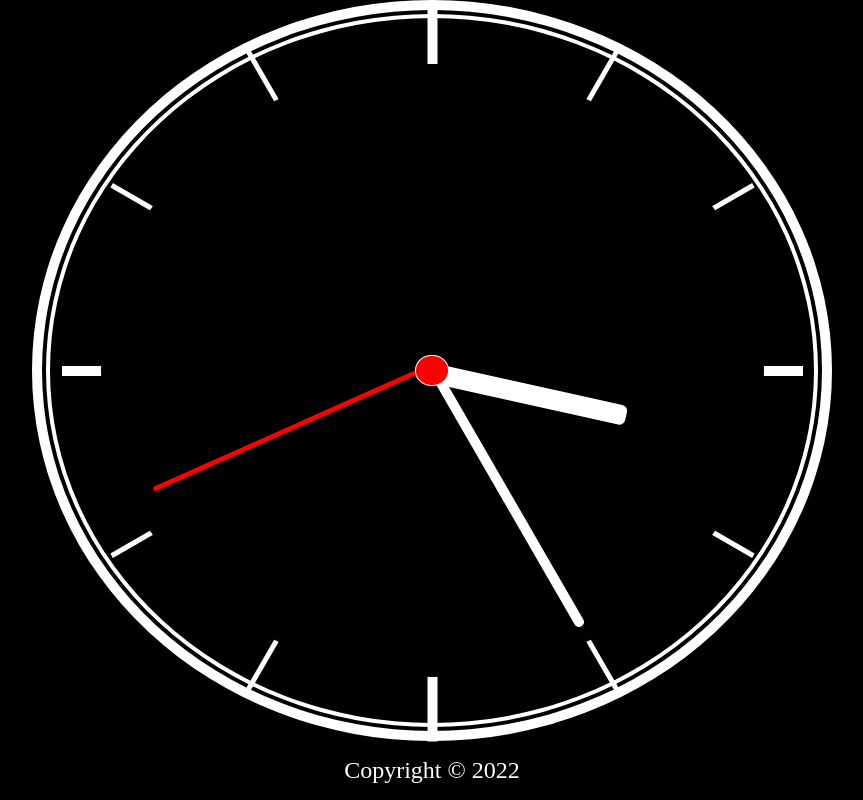
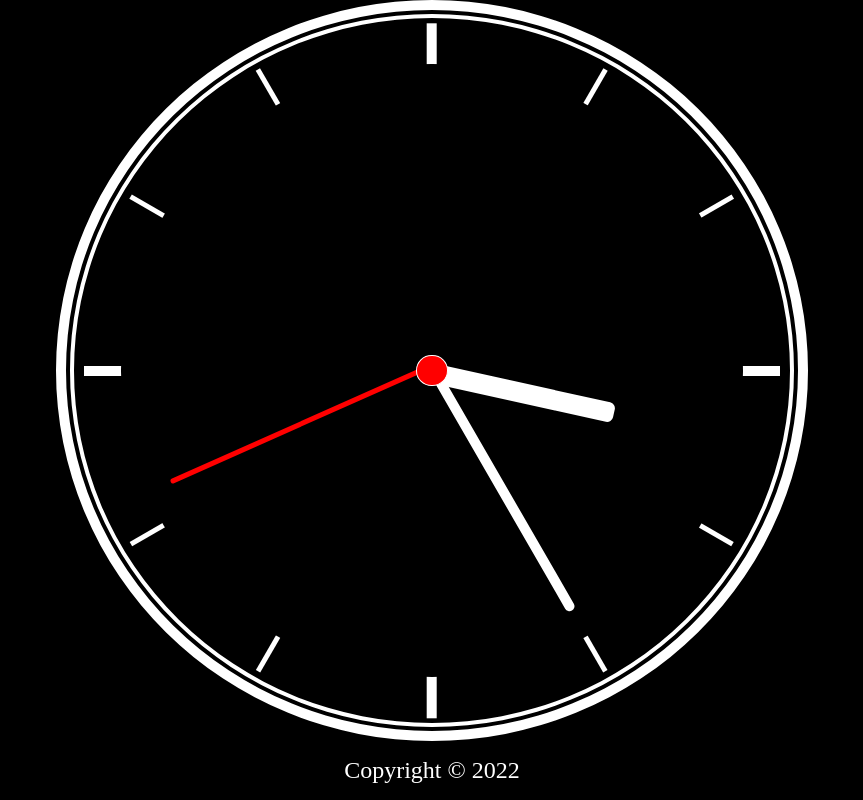
Before and after one commit to yusuf-demirci/analog-clock, a plain HTML site: page index.html in a window 1280 px wide. Shown: the whole page, without its empty margins (208-1071 px from the left). Drawn offline with nearby package versions, Linux system fonts and the light colour scheme.

Commit message:
css updated

```diff
--- a/style.css
+++ b/style.css
@@ -113,6 +113,13 @@ footer {
            }
 }
 
+@media screen and (max-width: 1281px) and
+       (max-height: 801px) {
+           .clock {
+               width: 47rem;
+           }
+}
+
 
 @media screen and (max-width: 1025px) and
         (max-height: 601px) {
```
